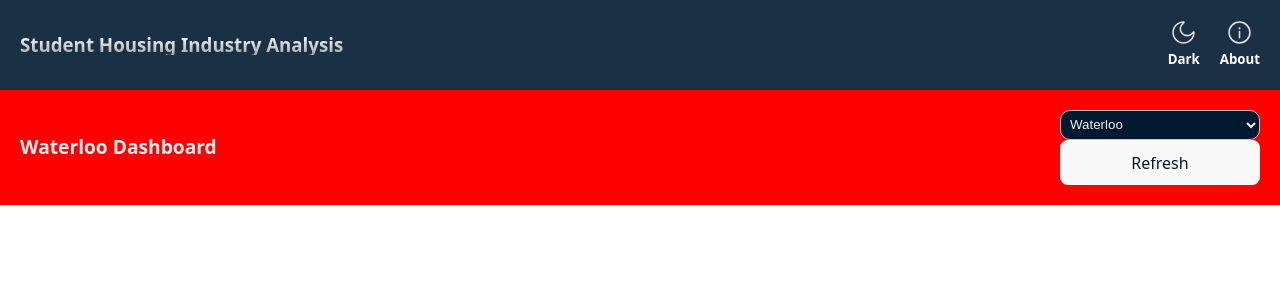
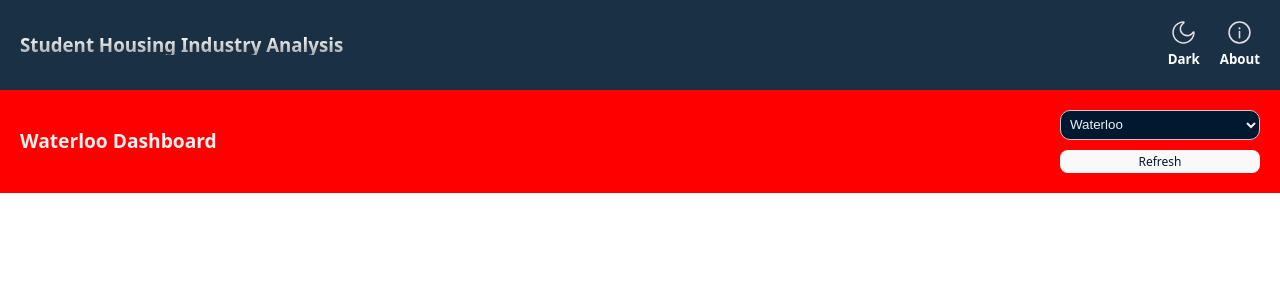
Before and after one commit to devangmalhotra/student-housing-industry-analysis, a React (Vite) app: page / in a window 1280 px wide. Shown: the top 300 px of the page. Built offline with nearby package versions, Linux system fonts and the light colour scheme.

Commit message:
updated files

```diff
--- a/src/App.css
+++ b/src/App.css
@@ -150,6 +150,7 @@ h5 {
 #home-main #dashboard-header #select-and-submit-container {
   display: flex;
   flex-direction: column;
+  gap: 10px;
 }
 
 
--- a/src/index.css
+++ b/src/index.css
@@ -51,8 +51,8 @@ h3 {
 button {
   border-radius: 8px;
   border: 2px solid transparent;
-  padding: 0.6em 1.2em;
-  font-size: 1em;
+  padding: 0.1em 1.2em;
+  font-size: 12px;
   font-weight: 500;
   font-family: inherit;
   background-color: var(--text-color);
```
